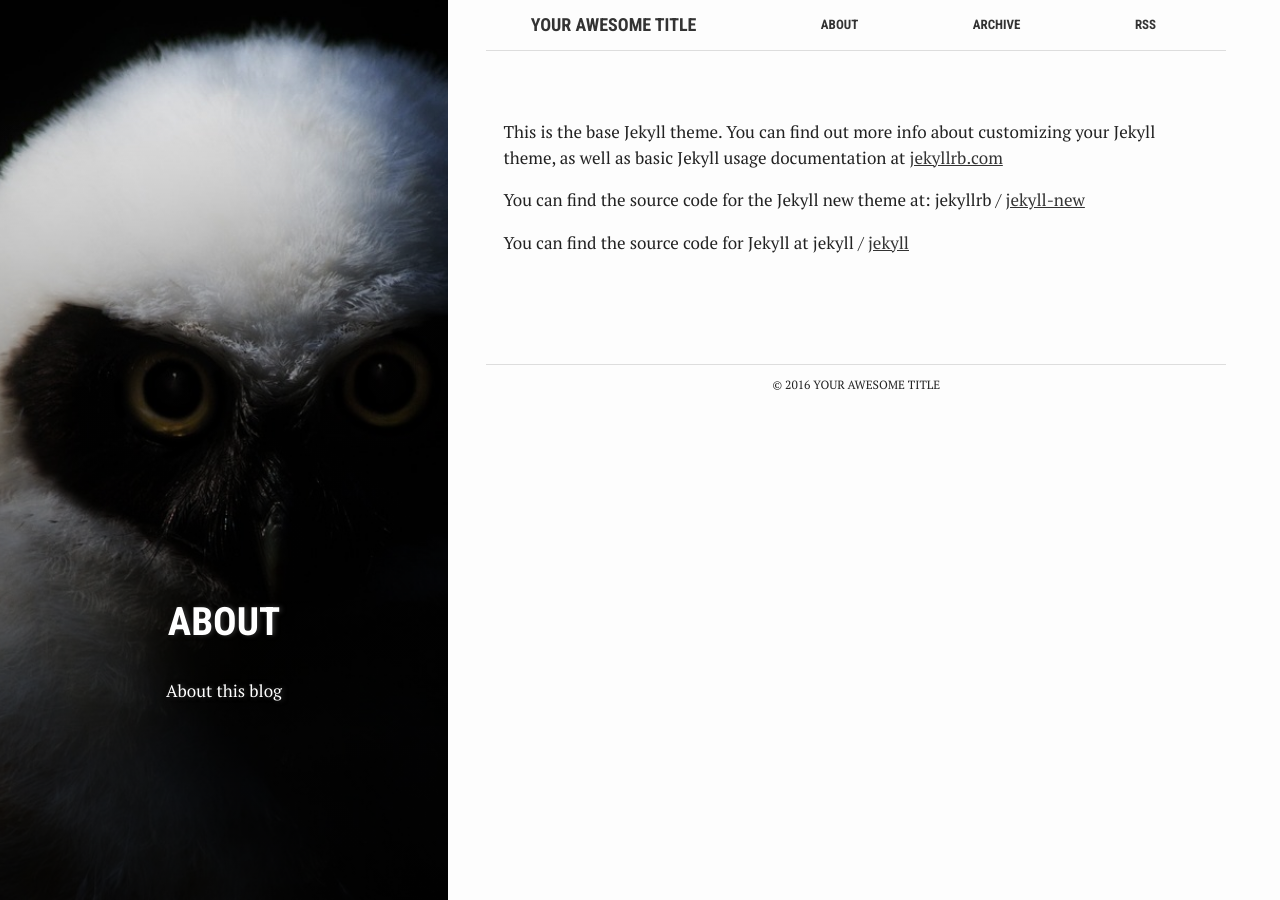
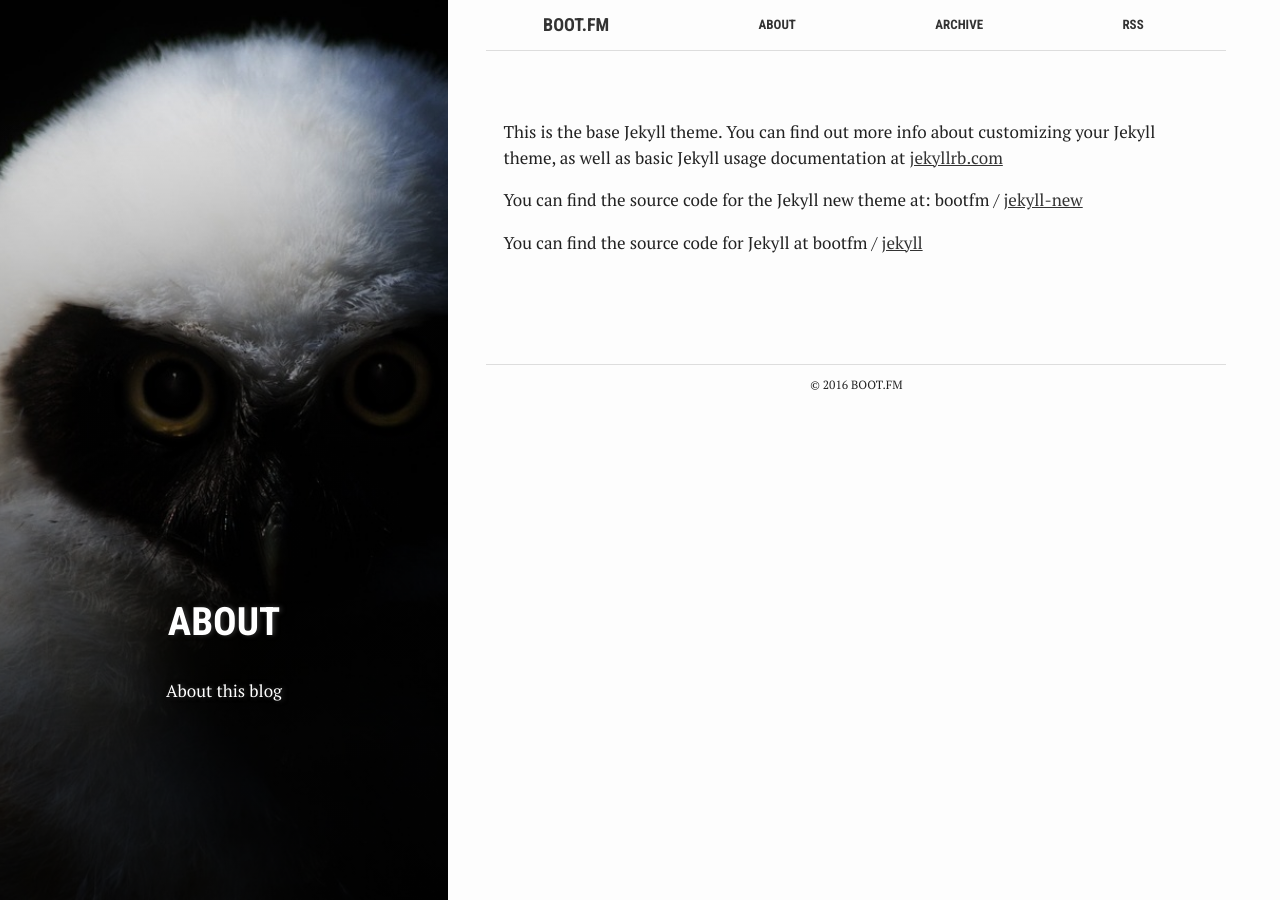
Before and after one commit to timakin/bootfm.github.io, a Jekyll site: the page built from about.md, in a window 1280 px wide. Built offline with Jekyll 4.4.1, drawn with Linux system fonts in a browser that asks for light colours; some of the changed lines change nothing that is shown.

Commit message:
[fix] config

```diff
--- a/_config.yml
+++ b/_config.yml
@@ -6,17 +6,14 @@
 # 'jekyll serve'. If you change this file, please restart the server process.
 
 # Site settings
-title: Your awesome title
-email: your-email@domain.com
-description: > # this means to ignore newlines until "baseurl:"
-  Write an awesome description for your new site here. You can edit this
-  line in _config.yml. It will appear in your document head meta (for
-  Google search results) and in your feed.xml site description.
+title: boot.fm
+email: timaki.st@gmail.com
+description: Tech系podcast、boot.fmのページです。
 baseurl: "" # the subpath of your site, e.g. /blog
-lang: "en"
+lang: "ja"
 url: "https://bootfm.github.io" # the base hostname & protocol for your site
-twitter_username: jekyllrb
-github_username:  jekyll
+twitter_username: bootfm
+github_username:  bootfm
 disqus_username:
 
 # Build settings
```
